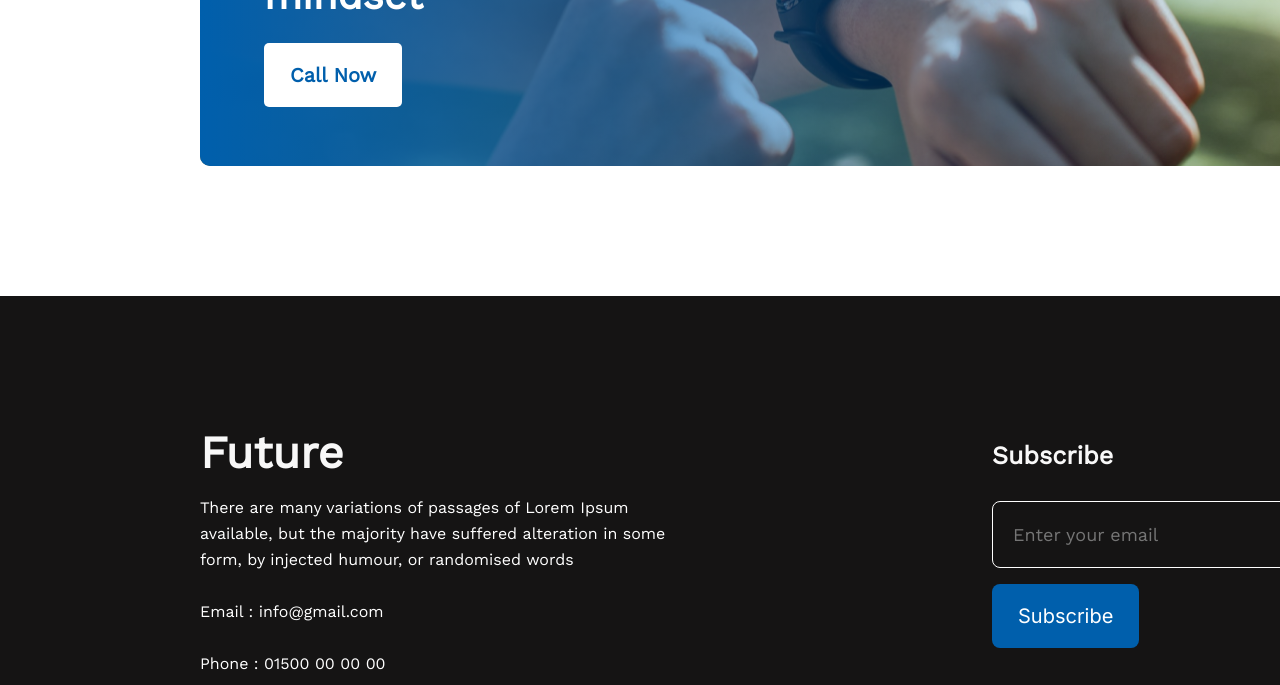
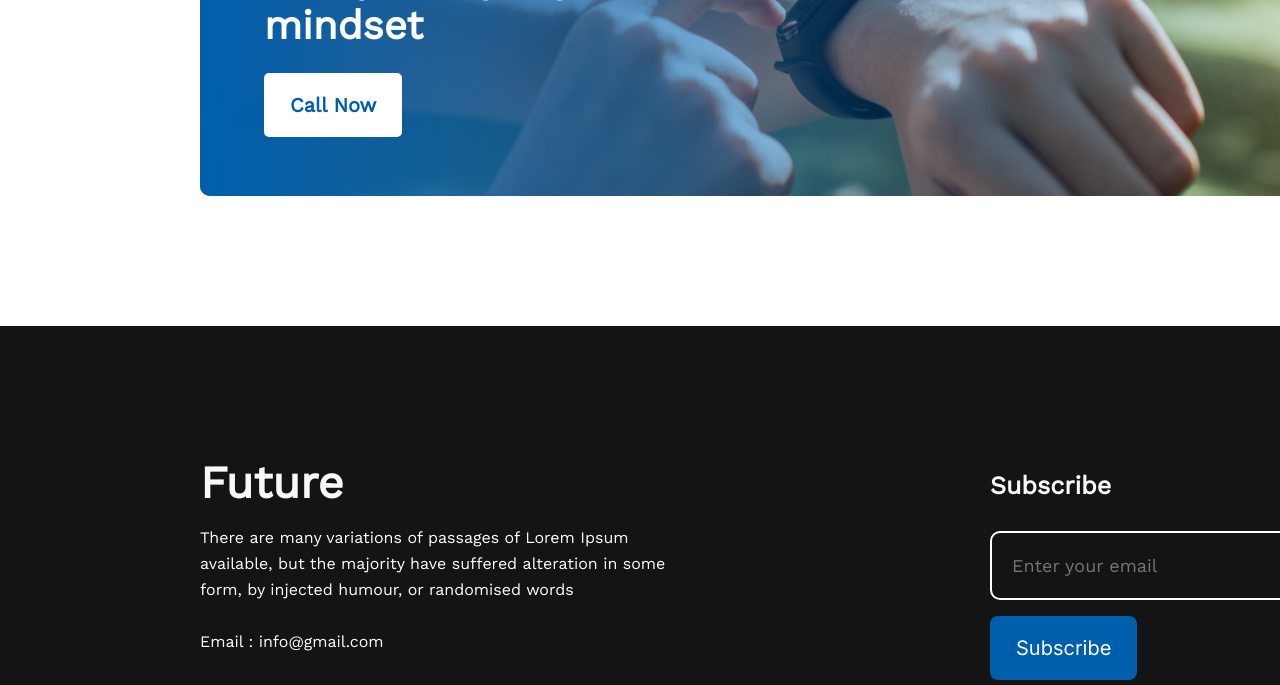
Before and after one commit to bashir-al-lazim/m6-new-me-website, a plain HTML site: page index.html in a window 1280 px wide. Shown: the part 2343-3028 px from the top of the page. Drawn offline with nearby package versions, Linux system fonts and the light colour scheme.

Commit message:
plans-title margin increased and input email edited slightly

```diff
--- a/style/new-me.css
+++ b/style/new-me.css
@@ -125,7 +125,7 @@ main {
 }
 
 .plans-title {
-    margin-bottom: 50px;
+    margin-bottom: 80px;
 }
 
 .plans-container {
@@ -217,9 +217,8 @@ footer {
     text-indent: 20px;
     font-size: 18px;
     width: 325px;
-    border: 0;
-    border-radius: 8px;
-    border: 1px solid #FFF;
+    border-radius: 10px;
+    border: 2px solid #FFF;
     padding: 22px 0;
     margin-bottom: 16px;
 }
```
